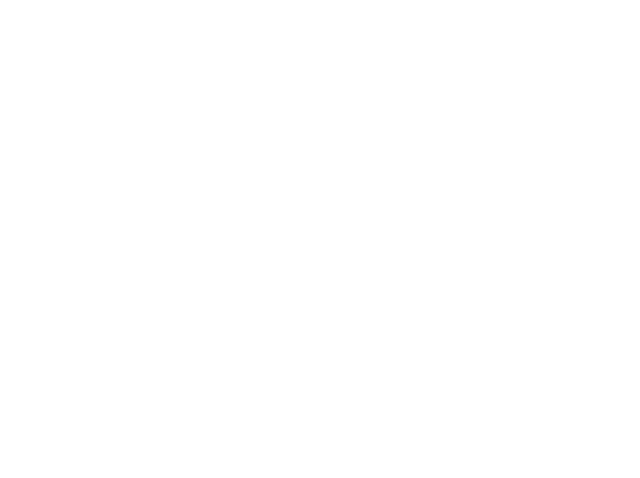
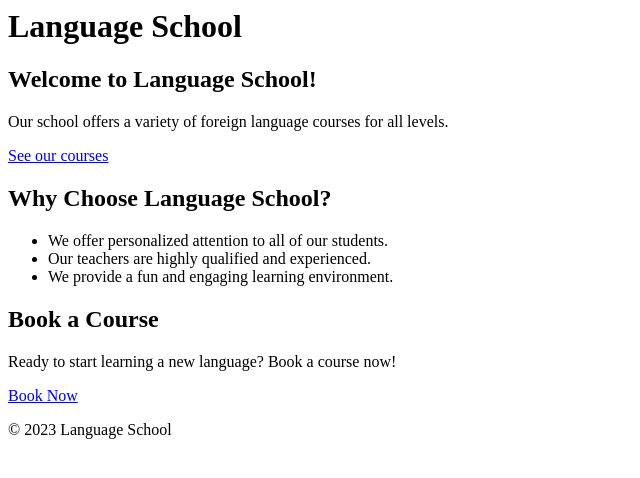
Before and after one commit to lukasz-pudlo/thusy-lang-dev, a Django app: page / in a window 1280 px wide. Before the commit the part shown is empty. Shown: the top 478 px of the page, without its empty margins (0-640 px from the left). Run offline with Django 3.2, Linux system fonts and the light colour scheme.

Commit message:
Add skeleton home page

```diff
--- a/thusy-lang/thusy_lang/bookings/templates/bookings/index.html
+++ b/thusy-lang/thusy_lang/bookings/templates/bookings/index.html
@@ -1,9 +1,34 @@
+{% load static %}
 <html>
-<head><title></title></head>
-
+<head>
+    <title>Language School</title>
+</head>
 <body>
-
-{{ content }}
-
+    <header>
+        <h1>Language School</h1>
+    </header>
+    <main>
+        <section>
+            <h2>Welcome to Language School!</h2>
+            <p>Our school offers a variety of foreign language courses for all levels.</p>
+            <a href="/courses/">See our courses</a>
+        </section>
+        <section>
+            <h2>Why Choose Language School?</h2>
+            <ul>
+                <li>We offer personalized attention to all of our students.</li>
+                <li>Our teachers are highly qualified and experienced.</li>
+                <li>We provide a fun and engaging learning environment.</li>
+            </ul>
+        </section>
+        <section>
+            <h2>Book a Course</h2>
+            <p>Ready to start learning a new language? Book a course now!</p>
+            <a href="/book/">Book Now</a>
+        </section>
+    </main>
+    <footer>
+        <p>&copy; 2023 Language School</p>
+    </footer>
 </body>
 </html>
```
